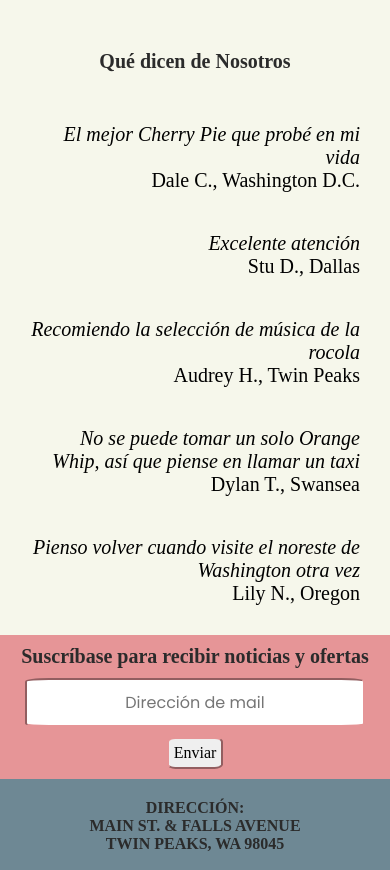
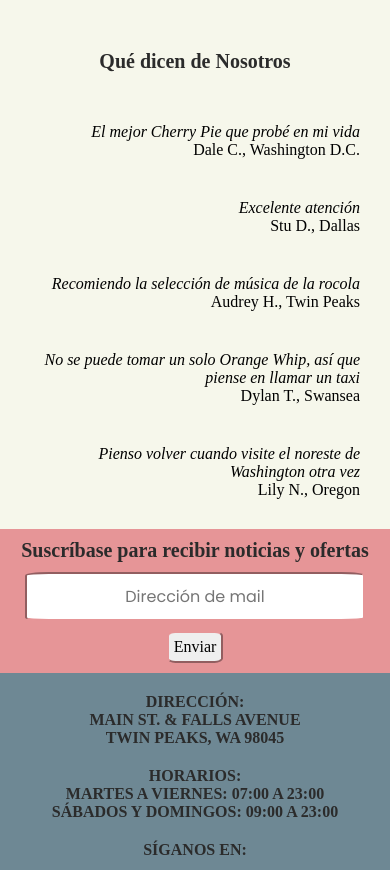
Before and after one commit to exequieljimenez/proyecto-website-html-css, a website: page pages/nosotros.html in a window 390 px wide. Shown: the part 2070-2940 px from the top of the page. Drawn offline with nearby package versions, Linux system fonts and the light colour scheme; no server answers; a web font is replaced by a local one.

Commit message:
tercer commit proyecto desarrollo web

```diff
--- a/pages/nosotros.html
+++ b/pages/nosotros.html
@@ -10,6 +10,7 @@
     <title>Nosotros</title>
 </head>
 <body>
+    <!-- Header de la página -->
     <header>
         <picture>
             <a href="../index.html"><img src="../media/header-logo-2.svg" alt="Logo de Double R Diner"></a>
@@ -28,8 +29,11 @@
             </ul>
         </nav>
     </header>
+    <!-- Fin del header -->
+    <!-- Sección principal de la página Nosotros -->
     <main>
         <h1 class="pageTitles">Acerca de Nosotros</h1>
+        <!-- Tarjetas de presentación -->
         <section class="nameCard">
             <article class="nameCard__each">
                 <div class="nameCard__text">
@@ -59,32 +63,35 @@
                 </picture>
             </article>
         </section>
+        <!-- Sección con opiniones de clientes -->
         <section>
             <h2 class="pageTitles">Qué dicen de Nosotros</h2>
             <div class="quoteList">
-                <article class="quote">
+                <article>
                     <p class="italics">El mejor Cherry Pie que probé en mi vida</p>
                     <p>Dale C., Washington D.C.</p>
                 </article>
-                <article class="quote">
+                <article>
                     <p class="italics">Excelente atención</p>
                     <p>Stu D., Dallas</p>
                 </article>
-                <article class="quote">
+                <article>
                     <p class="italics">Recomiendo la selección de música de la rocola</p>
                     <p>Audrey H., Twin Peaks</p>
                 </article>
-                <article class="quote">
+                <article>
                     <p class="italics">No se puede tomar un solo Orange Whip, así que piense en llamar un taxi</p>
                     <p>Dylan T., Swansea</p>
                 </article>
-                <article class="quote">
+                <article>
                     <p class="italics">Pienso volver cuando visite el noreste de Washington otra vez</p>
                     <p>Lily N., Oregon</p>
                 </article>
             </div>
         </section>
     </main>
+    <!-- Fin de la sección principal -->
+    <!-- Sidebar con input para email para suscripción -->
     <aside>
         <div class="asideBar">
             <h2>
@@ -96,6 +103,8 @@
             </form>
         </div>
     </aside>
+    <!-- Fin del sidebar -->
+    <!-- Footer con dirección, horarios, links y copyright -->
     <footer>
         <section>
             <article>
@@ -119,6 +128,7 @@
             Copyright<a href="https://github.com/exequieljimenez">Otium Studios</a>
         </section>
     </footer>
+    <!-- fin del footer -->
     <script src="https://code.iconify.design/2/2.2.1/iconify.min.js"></script>
 </body>
 </html>
--- a/sass/misc/_normalize.scss
+++ b/sass/misc/_normalize.scss
@@ -1,3 +1,4 @@
+// Para resetear los estilo por defecto del navegador
 * {
     margin: 0;
     padding: 0;
@@ -5,12 +6,11 @@
 }
 
 html {
-    /* Para calcular por 10 los em y rem */
     font-size: 62.5%;
 }
 
+// Grid layout para el sitio
 body {
-    /* Este es el grid layout del sitio*/
     display: grid;
     grid-template-areas:
         "header header"
@@ -21,6 +21,7 @@ body {
     min-height: 100vh;
 }
 
+// Estilo para los títulos y subtítulos
 .pageTitles {
     display: flex;
     flex-direction: column;
@@ -29,6 +30,7 @@ body {
     text-align: center;
 }
 
+// Estilo para los párrafos informativos o descriptivos
 .blurb {
     padding: map-get($spacings, spacing-lesser);
     text-align: center;
@@ -36,6 +38,8 @@ body {
     margin: map-get($spacings, spacing-lesser) auto map-get($spacings, spacing);
 }
 
+
+// Estilo para fuentes
 @mixin textFormat($font-type, $font-size, $font-color) {
     font-family: $font-type;
     font-size: $font-size;
@@ -62,6 +66,7 @@ p {
     font-style: italic;
 }
 
+// Estilo para inputs
 .inputField {
     padding: map-get($spacings, spacing-lesser);
     border-radius: 7%;
@@ -75,6 +80,14 @@ p {
     }
 }
 
+.inputButton {
+    padding: map-get($spacings, spacing-tiny);
+    border-color: map-get($colors, secondary);
+    border-radius: 15%;
+    font-family: map-get($fonts, title-font);
+}
+
+// Estilo para galerías de imágenes usando grid para desktop y flex para mobile
 @mixin gallery-image($animation, $hoverEffect, $animTime: 1s) {
     animation-name: $animation;
     animation-duration: $animTime;
@@ -92,37 +105,24 @@ p {
     gap: map-get($spacings, spacing);
     padding: map-get($spacings, spacing);
 
-
-
-    // img:nth-of-type(1) {
-    //     grid-area: fotoUno;
-    //     animation-duration: 1s;
-    // }
+    img:nth-of-type(1) {
+        grid-area: fotoUno;
+    }
 
     img:nth-of-type(2) {
         grid-area: fotoDos;
-        animation-duration: 1s;
     }
 
     img:nth-of-type(3) {
         grid-area: fotoTres;
-        animation-duration: 1s;
     }
 
     img:nth-of-type(4) {
         grid-area: fotoCuatro;
-        animation-duration: 1s;
     }
 }
 
-.inputButton {
-    padding: map-get($spacings, spacing-tiny);
-    border-color: map-get($colors, secondary);
-    border-radius: 15%;
-    font-family: map-get($fonts, title-font);
-
-
-}
+// Media queries para los estilos de la página
 
 @media screen and (max-width: 820px) {
     body {
--- a/sass/partials/_aside.scss
+++ b/sass/partials/_aside.scss
@@ -1,5 +1,5 @@
+// formato flex para la sidebar
 aside {
-    // formato flex para la sidebar
     grid-area: aside;
     display: flex;
     flex-direction: column;
--- a/sass/views/_contacto.scss
+++ b/sass/views/_contacto.scss
@@ -1,3 +1,4 @@
+// Organización flex en columnas para los formularios
 .forms {
     font-size: map-get($fontSizes, text-size);
     font-family: map-get($fonts, title-font);
@@ -19,10 +20,13 @@
     }
 }
 
+// Media queries para organizar de forma vertical los formularios
 @media screen and (max-width: 820px) {
-    .forms div {
-        display: flex;
-        flex-direction: column;
-        text-align: center;
+    .forms {
+            div {
+                display: flex;
+                flex-direction: column;
+                text-align: center;
+            }
+        }
     }
-}
--- a/sass/views/_home.scss
+++ b/sass/views/_home.scss
@@ -1,3 +1,4 @@
+// Estilo para la galería de la página de incio, con extend y mixin que vienen de _normalize
 .gallery-index {
     @extend .gallery;
 
--- a/sass/views/_menu.scss
+++ b/sass/views/_menu.scss
@@ -1,3 +1,4 @@
+// Estilo para el menú presentado como tres cartas en grid
 .menuContainer {
     max-width: 1100px;
     display: grid;
@@ -63,6 +64,8 @@
     }
 }
 
+// Media queries para presentar el menú con flex
+
 @media screen and (max-width: 912px) {
     .menuContainer {
         display: flex;
--- a/sass/views/_nosotros.scss
+++ b/sass/views/_nosotros.scss
@@ -1,3 +1,4 @@
+// Estilo para las tarjetas personales
 .nameCard {
     display: flex;
     flex-direction: column;
@@ -39,6 +40,7 @@
     }
 }
 
+// Estilo para las opiniones de clientes
 .quoteList {
     max-width: 700px;
     margin: auto;
@@ -49,13 +51,12 @@
     gap: map-get($spacings, spacing);
     padding: map-get($spacings, spacing);
 
-    .quote {
+    article {
         max-width: 450px;
         padding: map-get($spacings, spacing-lesser);
         p {
             font-family: map-get($fonts, title-font);
         }
-
         &:nth-child(odd) {
             align-self: flex-end;
         }
@@ -65,6 +66,7 @@
     }
 }
 
+// Media queries para organización vertical de las tarjetas en mobile (y algunas tablets)
 @media screen and (max-width: 912px) {
 
     .nameCard{
@@ -89,7 +91,7 @@
         }
     }
     .quoteList {
-        .quote {
+        article {
             &:nth-child(odd) {
                 align-self: flex-end;
                 text-align: end;
@@ -111,3 +113,13 @@
         }
     }
 }
+
+@media screen and (max-width: 539px) {
+    .quoteList {
+        article {
+            p {
+                font-size: map-get($fontSizes, small-text);
+            }
+        }
+    }
+}
--- a/sass/views/_twin-peaks.scss
+++ b/sass/views/_twin-peaks.scss
@@ -1,3 +1,4 @@
+// Estilo particular para el grid de la galería de la página sobre el pueblo
 .gallery-landscape {
     @extend .gallery;
 
@@ -22,11 +23,13 @@
     }
 }
 
+// Animación para el texto sobre historia
 .historyText {
     animation-name: from-bottom;
     animation-duration: 1s;
 }
 
+// Media queries para organizar la galería con flex
 @media screen and (max-width: 912px) {
     .gallery-landscape {
         img:nth-of-type(1) {
```
Also changed, not shown: index.html (+10 -1 lines), pages/contacto.html (+10 -2 lines), pages/menu.html (+9 -0 lines), pages/twin_peaks.html (+12 -2 lines), css/index.css.
